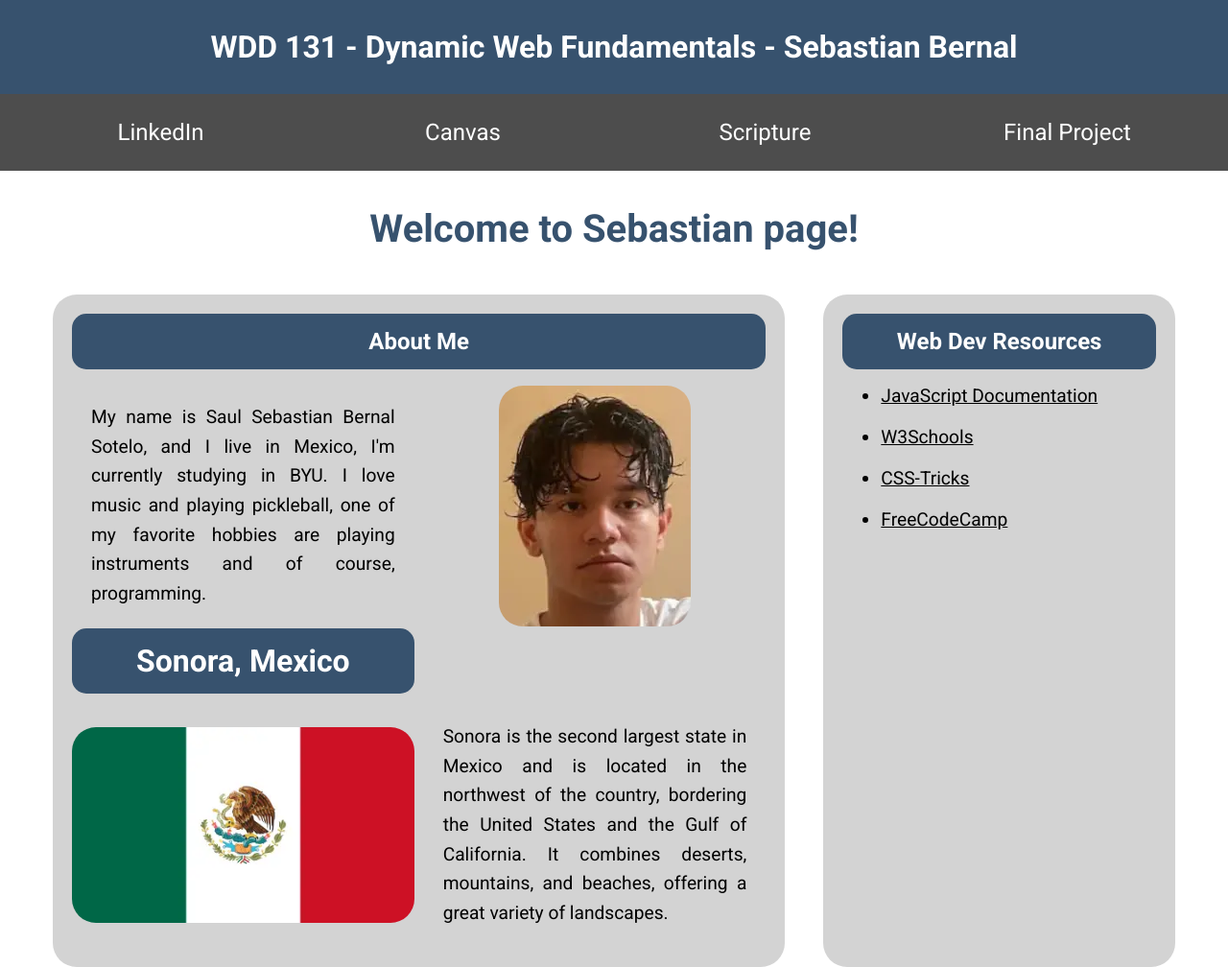
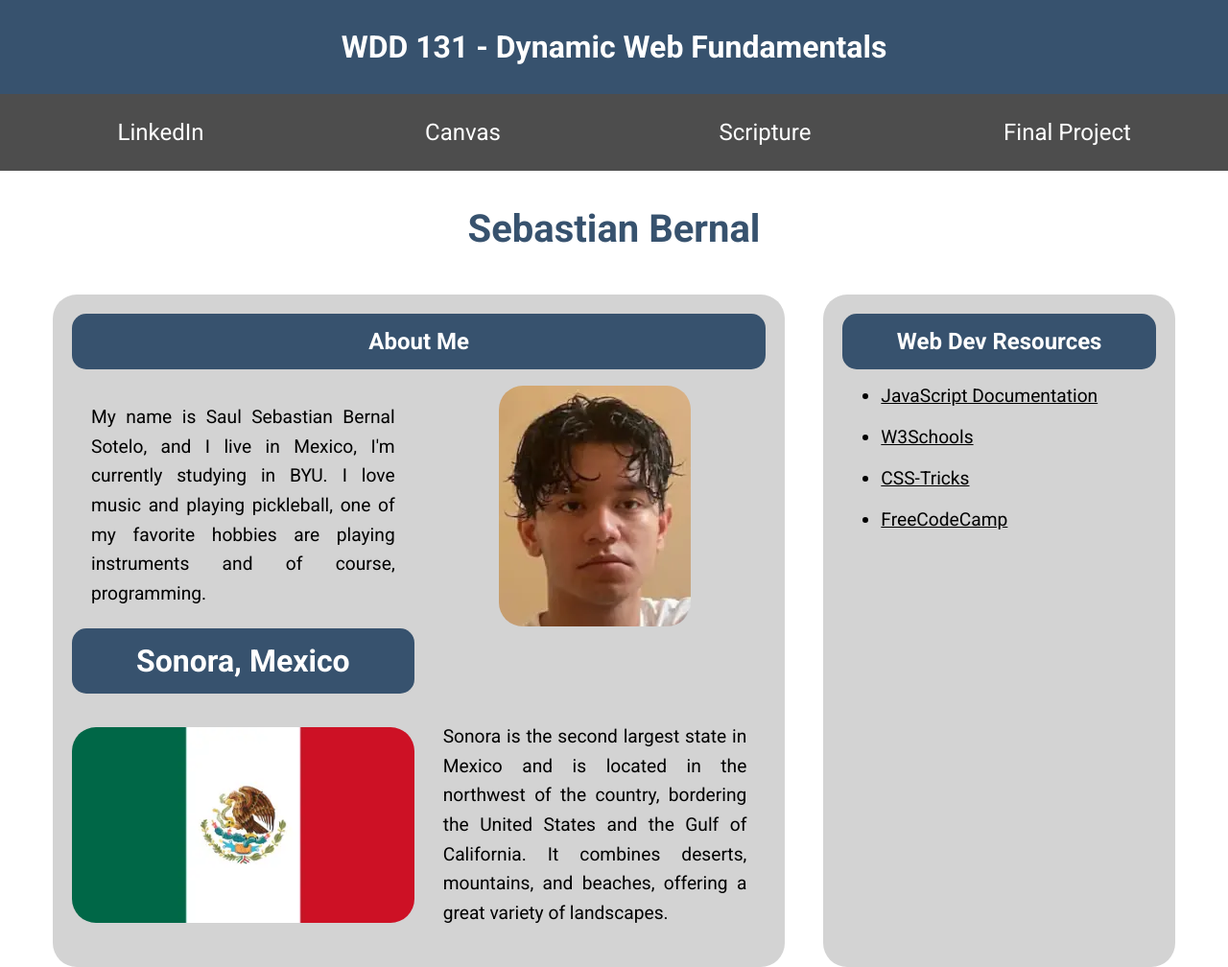
Before and after one commit to sebasss18/wdd131, a plain HTML site: page index.html in a window 1280 px wide. Shown: the top 1008 px of the page at 96% size. Drawn offline with Linux system fonts and the light colour scheme.

Commit message:
fix issues

```diff
--- a/index.html
+++ b/index.html
@@ -14,7 +14,7 @@
 </head>
 <body>
     <header>
-        <span id = "course-title">WDD 131 - Dynamic Web Fundamentals - Sebastian Bernal</span>
+        <span id = "course-title">WDD 131 - Dynamic Web Fundamentals</span>
         <nav>
             <ul>
                 <li><a href="https://www.linkedin.com/in/sebastian-bernal-sotelo-406037339?utm_source=share&utm_campaign=share_via&utm_content=profile&utm_medium=android_app">LinkedIn</a></li>
@@ -25,7 +25,7 @@
         </nav>
     </header>
     <main>
-        <h1 id="first-heading">Welcome to Sebastian page!</h1>
+        <h1 id="first-heading">Sebastian Bernal</h1>
         <section class="card1">
             <h2>About Me</h2>
             <div class="about-me">
```
